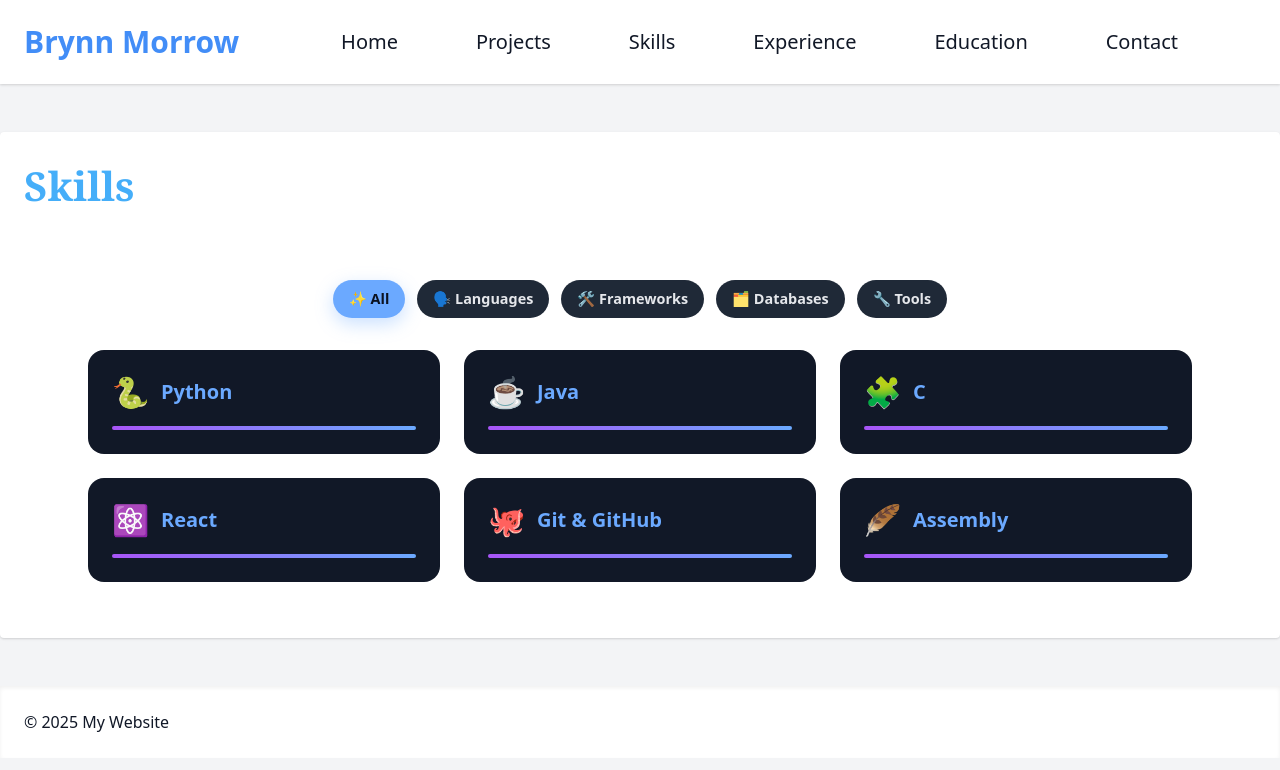
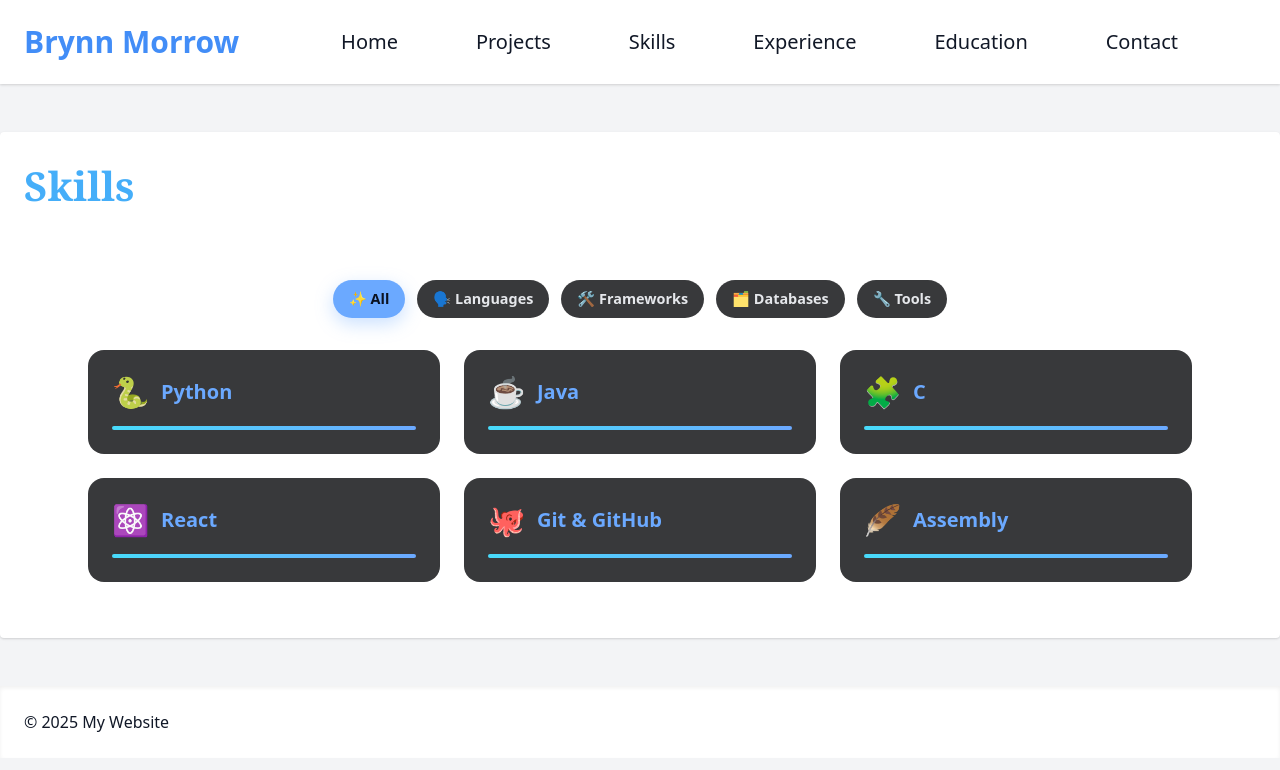
Before and after one commit to brynnmorrow/portfolio_website, a plain HTML site: page skills.html in a window 1280 px wide. Drawn offline with nearby package versions, Linux system fonts and the light colour scheme.

Commit message:
Working on 'Skills'

```diff
--- a/skills.html
+++ b/skills.html
@@ -13,10 +13,10 @@
   <style>
     :root{
       --brand:#6ba9ff;
-      --brand-2:#a855f7;       /* secondary accent for gradient */
+      --brand-2:#48dbfb;       /* secondary accent for gradient */
     }
 
-    /* Header name color (you already had this below; kept here for clarity) */
+    /* Header name color */
     .custom-text { color:#428df7; transition: color 0.2s; }
     .custom-text:hover { color:#48dbfb; }
 
@@ -37,14 +37,14 @@
       display:inline-flex; align-items:center; gap:.5rem;
       padding:.5rem 1rem; border-radius:9999px;
       font-weight:600; font-size:.9rem;
-      background:#1f2937; color:#e5e7eb;
+      background:#38393b; color:#e5e7eb;
       transition:background-color .2s, color .2s, box-shadow .2s;
     }
-    .chip:hover{ background:#374151; }
+    .chip:hover{ background:#65676a; }
     .chip-active{ background:var(--brand); color:#0b1220; box-shadow:0 6px 18px rgba(107,169,255,.35); }
 
     /* Skill cards */
-    .skill-card{ background:#111827; color:#e5e7eb; }
+    .skill-card{ background:#38393b; color:#e5e7eb; }
     .skill-card h3{ color:var(--brand); }
     .accent{ height:4px; width:100%; border-radius:.5rem; background:linear-gradient(90deg,var(--brand-2),var(--brand)); }
   </style>
```
